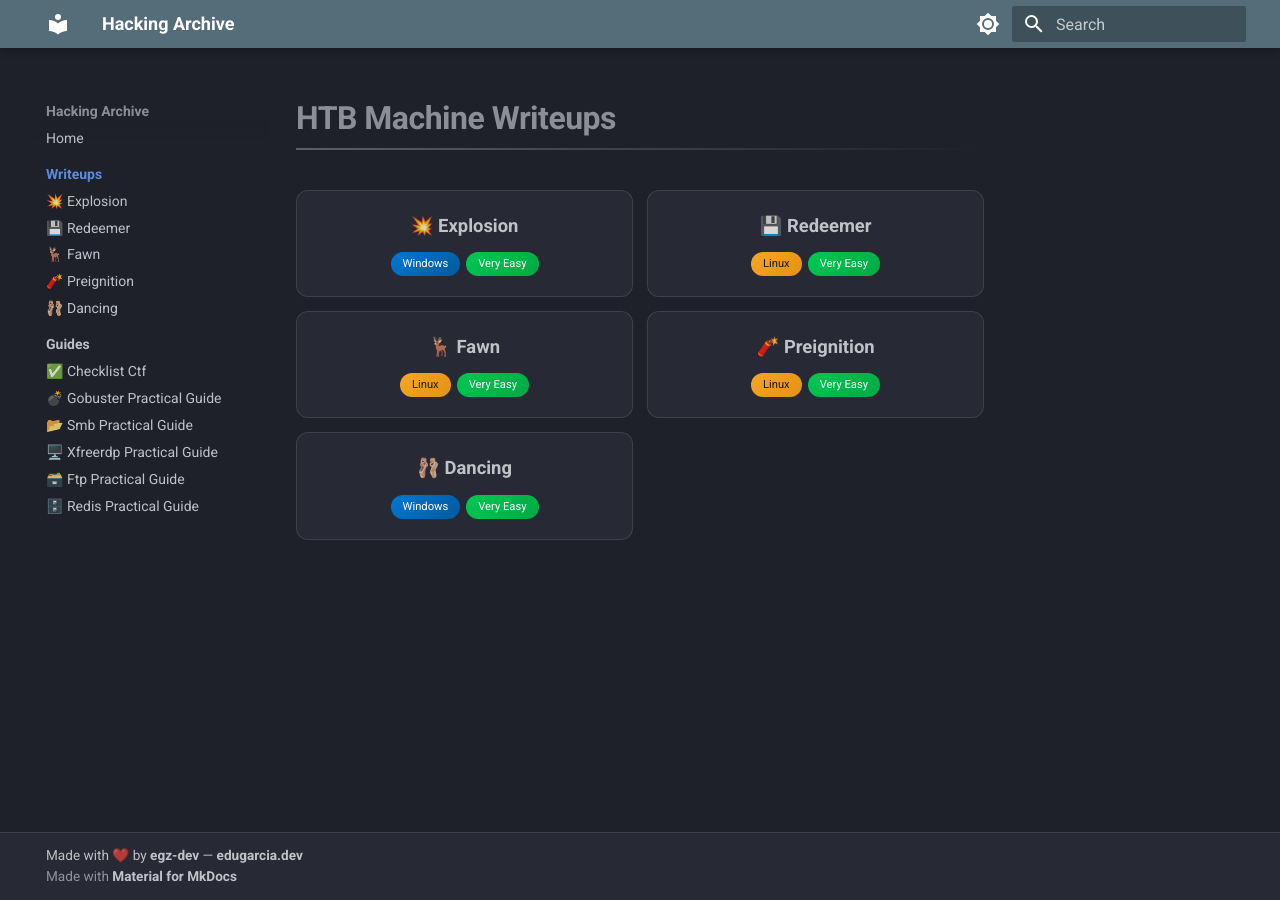
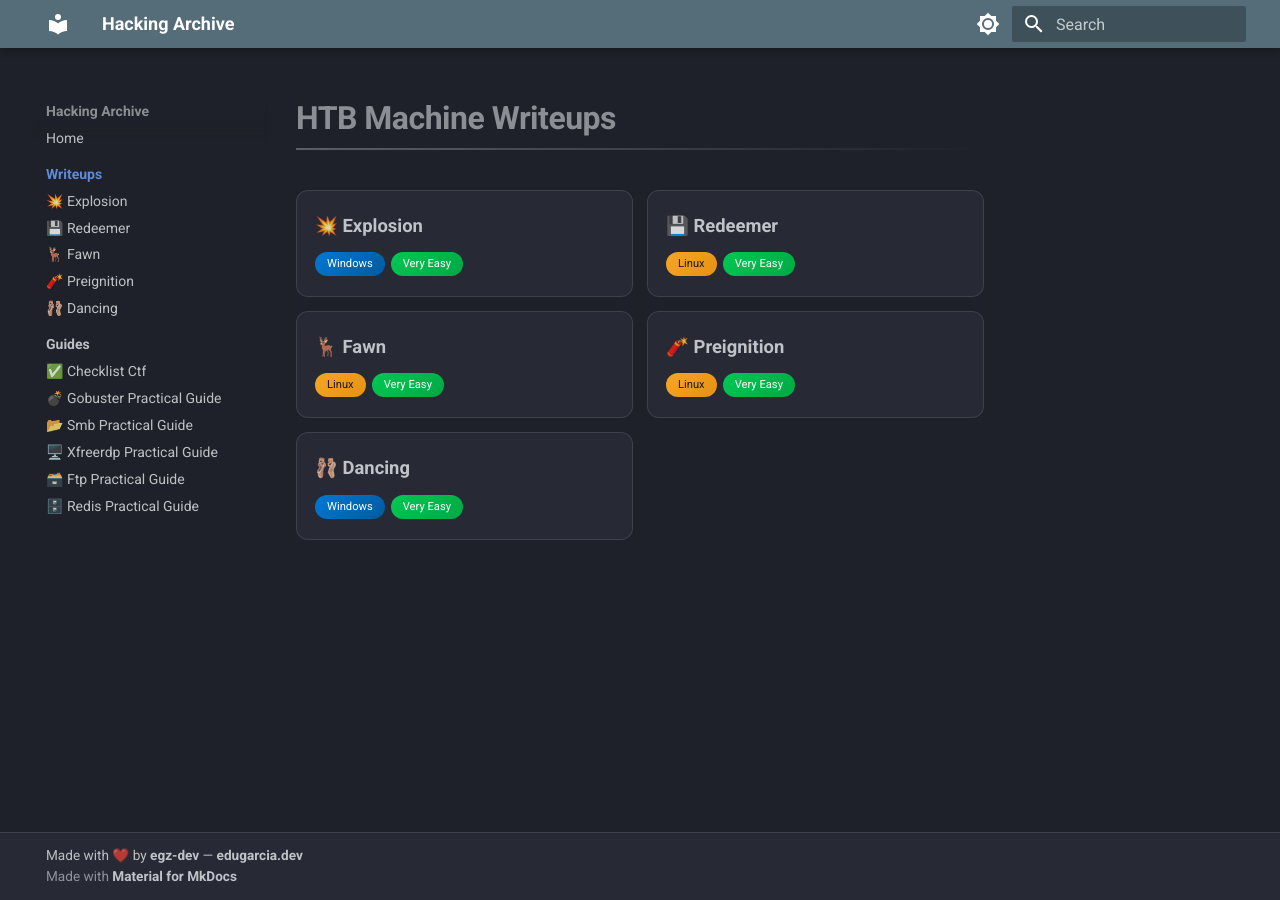
Before and after one commit to egz-dev/hacking-archive, an MkDocs documentation site: the page built from docs/writeups/index.md, in a window 1280 px wide. Built offline with MkDocs 1.6.1 and Material for MkDocs 9.7.7, drawn with Linux system fonts in a browser that asks for light colours.

Commit message:
Left-align index cards instead of centered

```diff
--- a/docs/stylesheets/extra.css
+++ b/docs/stylesheets/extra.css
@@ -343,8 +343,6 @@
 .machine-card {
   display: flex;
   flex-direction: column;
-  align-items: center;
-  text-align: center;
   padding: 20px 18px;
   border-radius: 12px;
   border: 1px solid var(--md-default-fg-color--lightest);
@@ -370,7 +368,6 @@
   gap: 6px;
   flex-wrap: wrap;
   margin-top: 12px;
-  justify-content: center;
 }
 
 .machine-card .card-meta .prop-badge {
```
